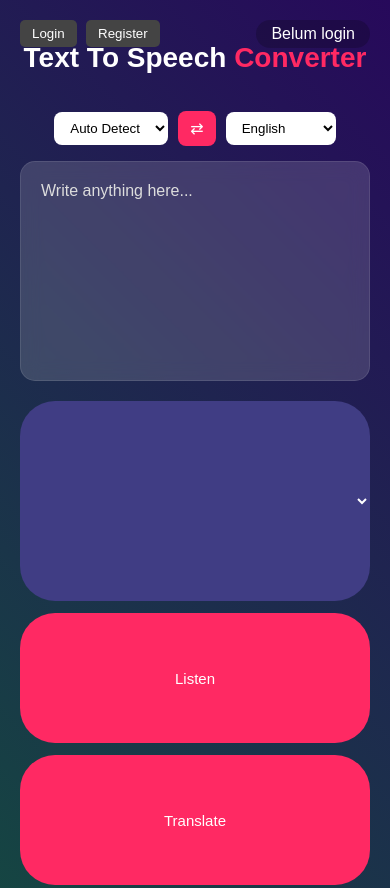
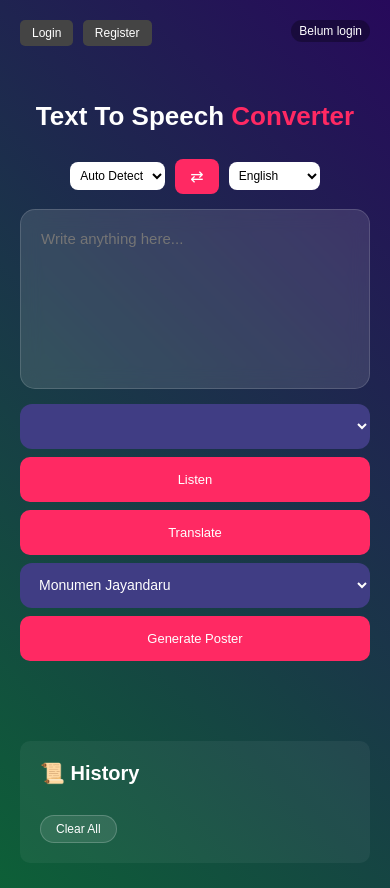
Before and after one commit to Goblinn7/text-to-speech, a website: page index.html in a window 390 px wide. Shown: the top 888 px of the page. Drawn offline with Linux system fonts and the light colour scheme.

Commit message:
Fix UI mobile and update admin functionality

```diff
--- a/style.css
+++ b/style.css
@@ -30,9 +30,9 @@ body {
     display: flex;
     flex-direction: column;
     align-items: center;
-    justify-content: center;
+    justify-content: flex-start; /* Ubah ke start agar tidak terlalu ke bawah di HP */
     color: #fff;
-    padding: 40px 20px;
+    padding: 80px 20px 40px 20px; /* Tambah padding atas untuk space tombol */
 }
 
 /* TITLE */
@@ -42,23 +42,28 @@ body {
     margin-bottom: 35px;
     text-align: center;
     line-height: 1.3;
+    width: 100%;
+    max-width: 800px;
 }
 
 .hero h1 span {
     color: var(--primary-color);
 }
 
-/* AUTH BUTTONS (Top Left) */
-.auth-btn {
+/* AUTH & USER BAR (HEADER FIX) */
+/* Kita buat barisan atas agar tidak menumpuk judul */
+.auth-btn, #userInfo {
     position: absolute;
     top: 20px;
-    left: 20px;
     z-index: 10;
 }
 
+.auth-btn { left: 20px; }
+#userInfo { right: 20px; }
+
 .auth-btn button {
     padding: 8px 16px;
-    margin-right: 8px;
+    margin-right: 5px;
     cursor: pointer;
     border-radius: 8px;
     border: 1px solid rgba(255,255,255,0.3);
@@ -66,35 +71,29 @@ body {
     color: white;
     backdrop-filter: blur(5px);
     transition: 0.3s;
+    font-size: 14px;
 }
 
-.auth-btn button:hover {
-    background: var(--primary-color);
-    border-color: var(--primary-color);
-}
-
-/* USER INFO (Top Right) */
 #userInfo {
-    position: absolute;
-    top: 20px;
-    right: 20px;
     color: white;
     display: flex;
     align-items: center;
     gap: 10px;
-    background: rgba(0,0,0,0.2);
-    padding: 5px 15px;
+    background: rgba(0,0,0,0.3);
+    padding: 6px 15px;
     border-radius: 30px;
+    backdrop-filter: blur(5px);
 }
 
 #userInfo button {
-    background: none;
-    border: 1px solid #fff;
+    background: var(--primary-color);
+    border: none;
     color: white;
-    padding: 2px 10px;
+    padding: 4px 12px;
     border-radius: 15px;
     cursor: pointer;
-    font-size: 12px;
+    font-size: 11px;
+    font-weight: bold;
 }
 
 /* LANGUAGE BAR */
@@ -112,10 +111,11 @@ body {
     border-radius: 8px;
     border: none;
     background: white;
+    font-size: 14px;
 }
 
 #swapLang {
-    padding: 8px 12px;
+    padding: 8px 15px;
     border-radius: 8px;
     cursor: pointer;
     font-size: 16px;
@@ -129,20 +129,16 @@ textarea {
     width: 100%;
     max-width: 700px;
     height: 250px;
-    background: rgba(255,255,255,0.15);
+    background: rgba(255,255,255,0.12);
     backdrop-filter: blur(10px);
     color: #fff;
     font-size: 16px;
-    border: 1px solid rgba(255,255,255,0.1);
+    border: 1px solid rgba(255,255,255,0.15);
     outline: none;
     padding: 20px;
     border-radius: 15px;
     resize: none;
-    margin-bottom: 20px;
-}
-
-textarea::placeholder {
-    color: #ddd;
+    margin-bottom: 15px;
 }
 
 /* CONTROL AREA & BUTTONS */
@@ -150,51 +146,65 @@ textarea::placeholder {
     width: 100%;
     max-width: 700px;
     display: flex;
+    flex-direction: row; /* Default row */
     justify-content: center;
     align-items: center;
-    gap: 12px;
+    gap: 10px;
     flex-wrap: wrap;
+    margin-bottom: 10px;
 }
 
 .row select {
-    flex: 1 1 200px;
-    height: 50px;
-    padding: 0 20px;
+    flex: 2 1 200px; /* Voice selection lebih lebar */
+    height: 48px;
+    padding: 0 15px;
     border: none;
-    border-radius: 35px;
+    border-radius: 12px;
     background: #403d84;
     color: #fff;
     outline: none;
+    font-size: 14px;
 }
 
-.row button, .section button:not(.btn-delete) {
-    flex: 1 1 130px;
+.row button, .section button:not(.btn-delete), .hero > button {
+    flex: 1 1 120px;
     background: var(--primary-color);
     color: #fff;
-    font-size: 15px;
-    padding: 12px 20px;
-    border-radius: 35px;
+    font-size: 14px;
+    font-weight: 500;
+    padding: 12px 15px;
+    border-radius: 12px; /* Diubah dari 35px agar lebih modern & hemat tempat */
     border: none;
     cursor: pointer;
     transition: 0.3s ease;
 }
 
+/* Khusus button besar di bawah */
+#generatePosterBtn {
+    width: 100%;
+    max-width: 700px;
+    margin-top: 10px;
+    border-radius: 12px;
+}
+
 button:hover {
     background: var(--primary-hover);
     transform: translateY(-2px);
-    box-shadow: 0 8px 20px rgba(0,0,0,0.3);
 }
 
 /* HISTORY SECTION */
 .section {
-    margin-top: 50px;
+    margin-top: 40px;
     width: 100%;
     max-width: 700px;
+    background: rgba(0,0,0,0.1);
+    padding: 20px;
+    border-radius: 15px;
 }
 
 .section h2 {
     margin-bottom: 20px;
-    font-size: 24px;
+    font-size: 20px;
     display: flex;
     justify-content: space-between;
     align-items: center;
@@ -202,52 +212,62 @@ button:hover {
 
 /* GAYA TOMBOL CLEAR ALL */
 .section button[onclick="clearHistory()"] {
-    background: transparent;
-    border: 1px solid rgba(255,255,255,0.4);
-    font-size: 13px;
-    padding: 8px 18px;
+    background: rgba(255,255,255,0.1);
+    border: 1px solid rgba(255,255,255,0.2);
+    font-size: 12px;
+    padding: 6px 15px;
     border-radius: 20px;
-    color: #ddd;
-    flex: none; /* Biar ukurannya tidak melebar */
-}
-
-.section button[onclick="clearHistory()"]:hover {
-    background: rgba(255, 79, 122, 0.2);
-    border-color: var(--primary-color);
-    color: white;
+    color: #fff;
+    flex: none;
 }
 
 .history-item {
     background: var(--card-bg);
-    padding: 15px;
-    border-radius: 12px;
-    margin-bottom: 12px;
-    border: 1px solid rgba(255,255,255,0.05);
+    padding: 12px;
+    border-radius: 10px;
+    margin-bottom: 10px;
     display: flex;
-    justify-content: space-between;
-    align-items: center;
+    flex-direction: column; /* Ubah ke column agar teks panjang tidak keluar jalur di HP */
+    gap: 5px;
 }
 
-/* MODAL STYLES */
-#authModal {
-    z-index: 100;
+/* RESPONSIVE BREAKPOINTS */
+@media (max-width: 768px) {
+    .hero { padding-top: 100px; } /* Beri ruang untuk header mobile */
+    .hero h1 { font-size: 32px; margin-bottom: 25px; }
+
+    /* Pindahkan Auth & User ke satu baris di atas */
+    .auth-btn, #userInfo {
+        position: absolute;
+        top: 15px;
+    }
+    .auth-btn { left: 10px; }
+    #userInfo { right: 10px; font-size: 12px; padding: 4px 10px; }
+
+    textarea { height: 180px; font-size: 15px; }
 }
 
-.modal-box {
-    box-shadow: 0 20px 50px rgba(0,0,0,0.5);
-    border: 1px solid rgba(255,255,255,0.1);
+@media (max-width: 480px) {
+    .hero h1 { font-size: 26px; }
+
+    /* Header Mobile agar tidak bertumpuk */
+    .auth-btn button { padding: 6px 10px; font-size: 12px; }
+    #userInfo { padding: 4px 8px; max-width: 150px; overflow: hidden; }
+
+    /* Susun tombol secara vertikal atau grid kecil */
+    .row { flex-direction: column; gap: 8px; }
+    .row select, .row button {
+        width: 100% !important;
+        flex: none;
+        height: 45px;
+    }
+
+    /* Perkecil Button agar tidak "makan tempat" */
+    .row button, #generatePosterBtn {
+        padding: 10px;
+        font-size: 13px;
+        border-radius: 10px;
+    }
+
+    .language-bar select { font-size: 12px; padding: 6px; }
 }
-
-/* RESPONSIVE */
-@media (max-width:900px) {
-    .hero h1 { font-size: 36px; }
-    textarea { height: 220px; }
-}
-
-@media (max-width:600px) {
-    .hero h1 { font-size: 28px; }
-    .row { flex-direction: column; }
-    .row select, .row button { width: 100%; }
-    .auth-btn { position: relative; top: 0; left: 0; margin-bottom: 20px; }
-    #userInfo { position: relative; top: 0; right: 0; margin-bottom: 20px; }
-}
```
